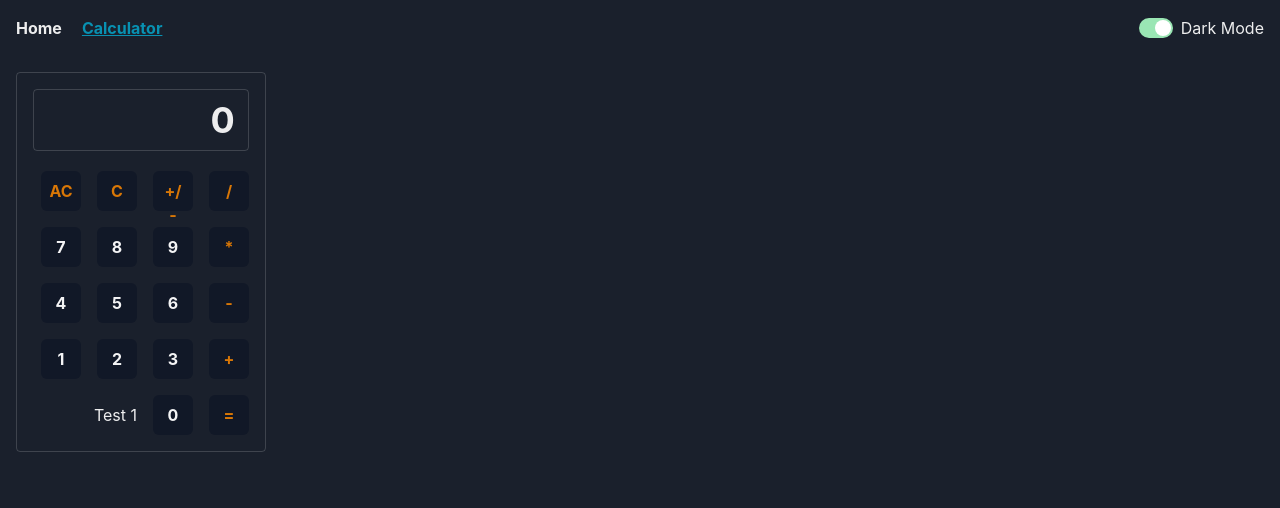
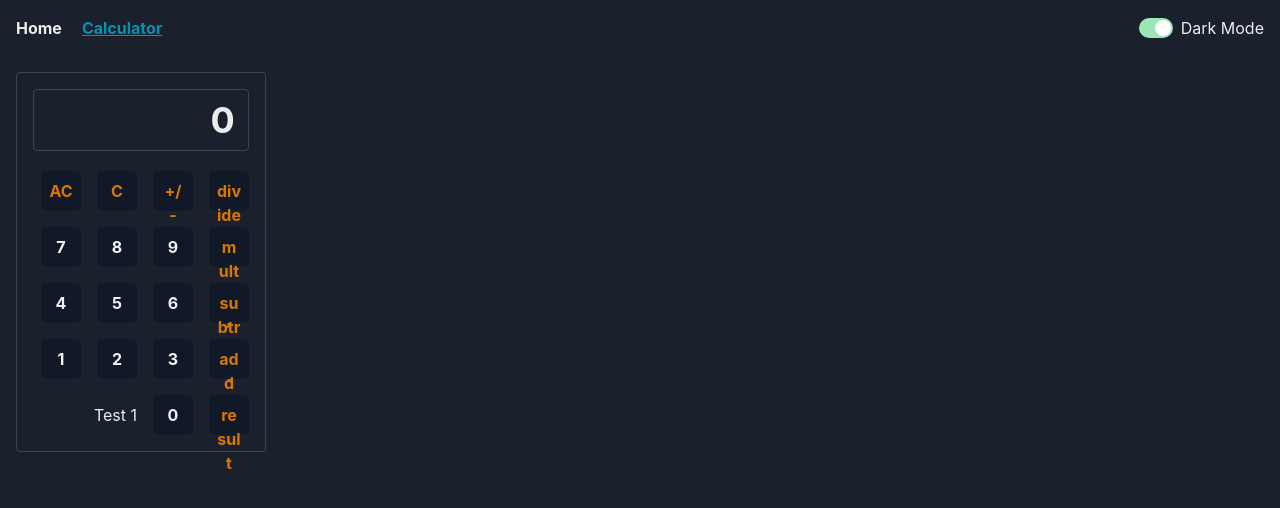
Before and after one commit to RiFactor/untitled, a React (Vite) app: page /calculator in a window 1280 px wide. Shown: the top 508 px of the page. Built offline with nearby package versions, Linux system fonts and the light colour scheme.

Commit message:
Alternate TS error fix

```diff
--- a/src/components/Calculator.tsx
+++ b/src/components/Calculator.tsx
@@ -168,7 +168,7 @@ const Calculator = () => {
   const [state, dispatch] = useReducer(reducer, initialState);
   const [error, setError] = useState(Boolean);
 
-  const arrayOfOperators = Object.keys(EOperators) as EOperators[];
+  // const arrayOfOperators = Object.keys(EOperators) as EOperators[]; // alternate TS solution
 
   return (
     <>
@@ -231,7 +231,7 @@ const Calculator = () => {
             </div>
           </div>
           <div className="flex flex-col gap-4 ">
-            {arrayOfOperators.map(operator => {
+            {Object.values(EOperators).map((operator: EOperators) => {
               return (
                 <button
                   className="h-10 w-10 rounded-md bg-gray-900 p-2 font-bold text-amber-600 hover:opacity-70"
```
